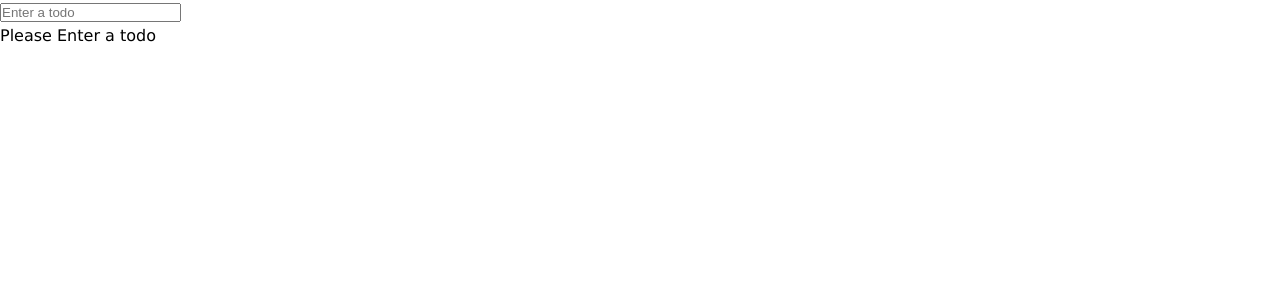
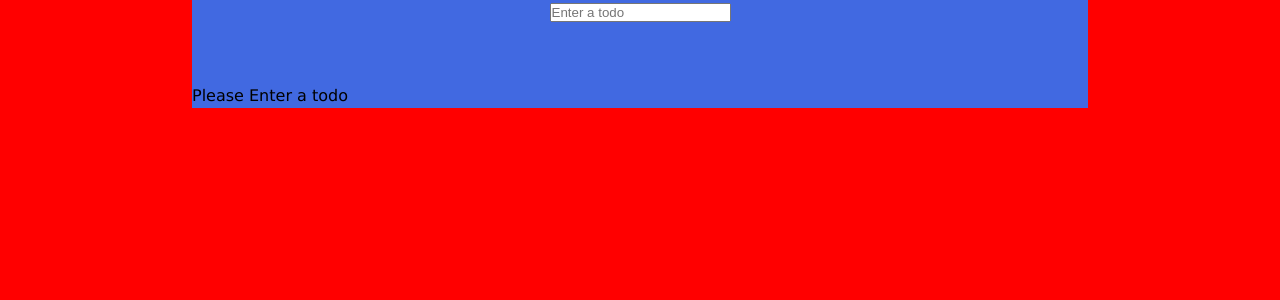
Before and after one commit to pulkitgangwar/todolist-testing, a React (Create React App) app: page / in a window 1280 px wide. Shown: the top 300 px of the page. Built offline with nearby package versions, Linux system fonts and the light colour scheme.

Commit message:
main file updated with _todocontainer styling

```diff
--- a/src/sass/main.scss
+++ b/src/sass/main.scss
@@ -3,3 +3,4 @@
 
 
 // @components
+@import "./components/todocontainer";
```
